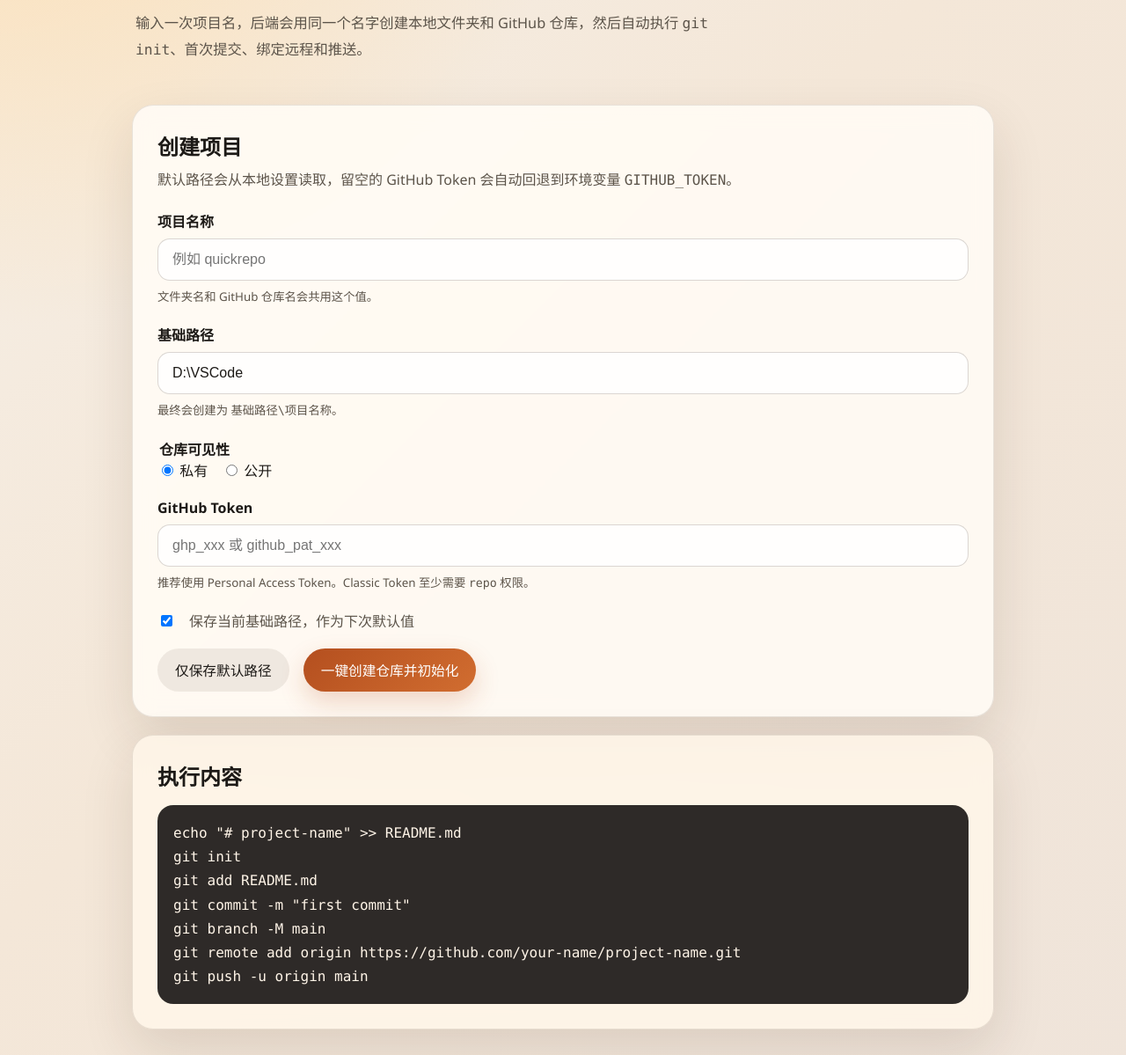
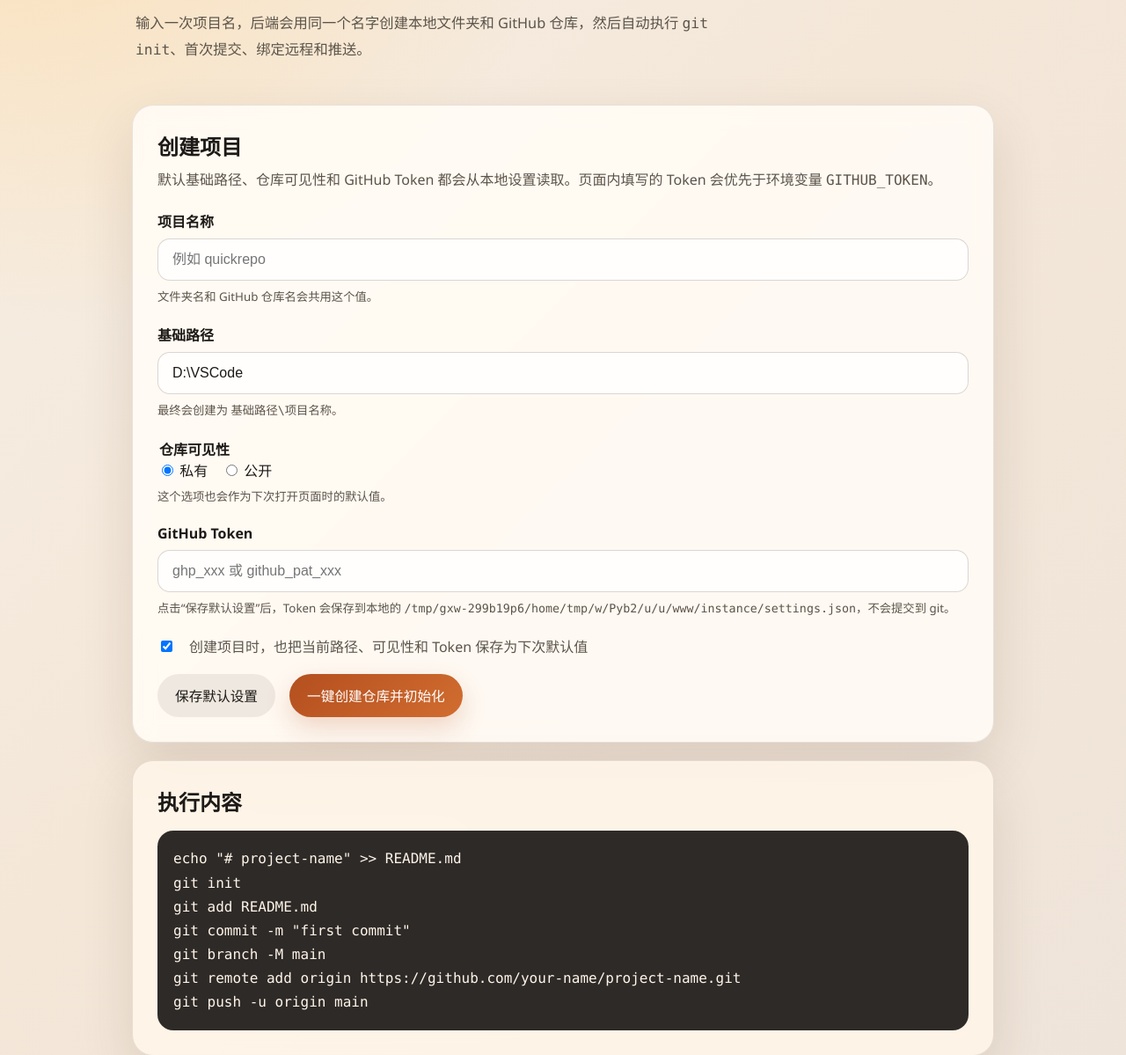
Before and after one commit to neosoob/quickrepo, a Flask app: page / in a window 1280 px wide. Shown: the part 314-1513 px from the top of the page at 88% size. Run offline with Flask 3, Linux system fonts and the light colour scheme.

Commit message:
Add settings persistence

```diff
--- a/app.py
+++ b/app.py
@@ -15,6 +15,11 @@ from flask import Flask, flash, redirect, render_template, request, session, url
 APP_ROOT = Path(__file__).resolve().parent
 DEFAULT_BASE_PATH = Path(r"D:\VSCode")
 SETTINGS_FILE = APP_ROOT / "instance" / "settings.json"
+DEFAULT_SETTINGS = {
+    "base_path": str(DEFAULT_BASE_PATH),
+    "visibility": "private",
+    "github_token": "",
+}
 SAFE_PROJECT_NAME = re.compile(r"^[A-Za-z0-9][A-Za-z0-9._-]{0,99}$")
 WINDOWS_RESERVED_NAMES = {
     "CON",
@@ -40,26 +45,46 @@ WINDOWS_RESERVED_NAMES = {
     "LPT8",
     "LPT9",
 }
+VALID_VISIBILITIES = {"private", "public"}
 
 app = Flask(__name__, instance_relative_config=True)
 app.config["SECRET_KEY"] = os.environ.get("FLASK_SECRET_KEY", "quickrepo-dev-secret")
 
 
 def load_settings() -> dict[str, str]:
+    settings = DEFAULT_SETTINGS.copy()
     if SETTINGS_FILE.exists():
         try:
-            return json.loads(SETTINGS_FILE.read_text(encoding="utf-8"))
-        except json.JSONDecodeError:
-            pass
-    return {"base_path": str(DEFAULT_BASE_PATH)}
+            payload = json.loads(SETTINGS_FILE.read_text(encoding="utf-8"))
+        except (json.JSONDecodeError, OSError):
+            payload = {}
+        if isinstance(payload, dict):
+            for key in settings:
+                value = payload.get(key)
+                if isinstance(value, str):
+                    settings[key] = value
+    if settings["visibility"] not in VALID_VISIBILITIES:
+        settings["visibility"] = DEFAULT_SETTINGS["visibility"]
+    return settings
 
 
-def save_settings(base_path: Path) -> None:
-    SETTINGS_FILE.parent.mkdir(parents=True, exist_ok=True)
-    SETTINGS_FILE.write_text(
-        json.dumps({"base_path": str(base_path)}, ensure_ascii=False, indent=2),
-        encoding="utf-8",
-    )
+def save_settings(base_path: Path, visibility: str, github_token: str) -> None:
+    try:
+        SETTINGS_FILE.parent.mkdir(parents=True, exist_ok=True)
+        SETTINGS_FILE.write_text(
+            json.dumps(
+                {
+                    "base_path": str(base_path),
+                    "visibility": visibility,
+                    "github_token": github_token,
+                },
+                ensure_ascii=False,
+                indent=2,
+            ),
+            encoding="utf-8",
+        )
+    except OSError as exc:
+        raise RuntimeError(f"默认设置保存失败：{exc}") from exc
 
 
 def normalize_base_path(raw_path: str) -> Path:
@@ -68,6 +93,13 @@ def normalize_base_path(raw_path: str) -> Path:
     if not base_path.is_absolute():
         raise ValueError(r"目录路径必须是绝对路径，例如 D:\VSCode")
     return base_path.resolve(strict=False)
+
+
+def normalize_visibility(raw_visibility: str) -> str:
+    visibility = (raw_visibility or DEFAULT_SETTINGS["visibility"]).strip().lower()
+    if visibility not in VALID_VISIBILITIES:
+        raise ValueError("仓库可见性只能是 private 或 public。")
+    return visibility
 
 
 def validate_project_name(project_name: str) -> str:
@@ -92,9 +124,10 @@ def render_home(
     settings = load_settings()
     defaults = {
         "project_name": "",
-        "base_path": settings.get("base_path", str(DEFAULT_BASE_PATH)),
-        "visibility": "private",
-        "save_base_path": "on",
+        "base_path": settings["base_path"],
+        "visibility": settings["visibility"],
+        "github_token": settings["github_token"],
+        "save_defaults": "on",
     }
     if form_data:
         defaults.update(form_data)
@@ -104,31 +137,36 @@ def render_home(
             form_data=defaults,
             result=result,
             environment_token=bool(os.environ.get("GITHUB_TOKEN")),
+            local_token=bool(settings["github_token"]),
+            settings_file=str(SETTINGS_FILE),
         ),
         status_code,
     )
 
 
 def ensure_project_folder(base_path: Path, project_name: str) -> Path:
-    if base_path.exists() and not base_path.is_dir():
-        raise RuntimeError("目标基础路径已存在，但不是文件夹。")
+    try:
+        if base_path.exists() and not base_path.is_dir():
+            raise RuntimeError("目标基础路径已存在，但不是文件夹。")
 
-    base_path.mkdir(parents=True, exist_ok=True)
-    project_dir = base_path / project_name
+        base_path.mkdir(parents=True, exist_ok=True)
+        project_dir = base_path / project_name
 
-    if project_dir.exists():
-        if not project_dir.is_dir():
-            raise RuntimeError("目标项目路径已存在，但不是文件夹。")
-        if any(project_dir.iterdir()):
-            raise RuntimeError("目标项目文件夹已存在且非空，请换一个名称或清空目录后再试。")
-    else:
-        project_dir.mkdir(parents=True, exist_ok=True)
+        if project_dir.exists():
+            if not project_dir.is_dir():
+                raise RuntimeError("目标项目路径已存在，但不是文件夹。")
+            if any(project_dir.iterdir()):
+                raise RuntimeError("目标项目文件夹已存在且非空，请换一个名称或清空目录后再试。")
+        else:
+            project_dir.mkdir(parents=True, exist_ok=True)
 
-    readme_path = project_dir / "README.md"
-    if not readme_path.exists():
-        readme_path.write_text(f"# {project_name}\n", encoding="utf-8")
+        readme_path = project_dir / "README.md"
+        if not readme_path.exists():
+            readme_path.write_text(f"# {project_name}\n", encoding="utf-8")
 
-    return project_dir
+        return project_dir
+    except OSError as exc:
+        raise RuntimeError(f"无法创建本地项目目录：{exc}") from exc
 
 
 def run_git_command(args: list[str], cwd: Path) -> None:
@@ -249,17 +287,24 @@ def index():
 @app.post("/save-settings")
 def save_settings_route():
     base_path_raw = request.form.get("base_path", "")
+    visibility_raw = request.form.get("visibility", DEFAULT_SETTINGS["visibility"])
+    github_token = request.form.get("github_token", "").strip()
+    form_data = {
+        "base_path": base_path_raw,
+        "visibility": visibility_raw,
+        "github_token": github_token,
+        "save_defaults": request.form.get("save_defaults", "on"),
+    }
+
     try:
         base_path = normalize_base_path(base_path_raw)
-        save_settings(base_path)
+        visibility = normalize_visibility(visibility_raw)
+        save_settings(base_path, visibility, github_token)
     except (ValueError, RuntimeError) as exc:
         flash(str(exc), "error")
-        return render_home(
-            form_data={"base_path": base_path_raw},
-            status_code=400,
-        )
+        return render_home(form_data=form_data, status_code=400)
 
-    flash(f"默认路径已保存为：{base_path}", "success")
+    flash("默认设置已保存：基础路径、仓库可见性和 GitHub Token。", "success")
     return redirect(url_for("index"))
 
 
@@ -267,15 +312,17 @@ def save_settings_route():
 def create_project():
     project_name_raw = request.form.get("project_name", "")
     base_path_raw = request.form.get("base_path", "")
-    visibility = request.form.get("visibility", "private")
-    save_base_path_flag = request.form.get("save_base_path") == "on"
-    token = request.form.get("github_token", "").strip() or os.environ.get("GITHUB_TOKEN", "").strip()
+    visibility_raw = request.form.get("visibility", DEFAULT_SETTINGS["visibility"])
+    github_token = request.form.get("github_token", "").strip()
+    save_defaults_flag = request.form.get("save_defaults") == "on"
+    token = github_token or os.environ.get("GITHUB_TOKEN", "").strip()
 
     form_data = {
         "project_name": project_name_raw,
         "base_path": base_path_raw,
-        "visibility": visibility,
-        "save_base_path": "on" if save_base_path_flag else "",
+        "visibility": visibility_raw,
+        "github_token": github_token,
+        "save_defaults": "on" if save_defaults_flag else "",
     }
 
     if not token:
@@ -288,6 +335,11 @@ def create_project():
     try:
         project_name = validate_project_name(project_name_raw)
         base_path = normalize_base_path(base_path_raw)
+        visibility = normalize_visibility(visibility_raw)
+
+        if save_defaults_flag:
+            save_settings(base_path, visibility, github_token)
+
         project_dir = ensure_project_folder(base_path, project_name)
         initialize_local_repository(project_dir)
         local_ready = True
@@ -299,9 +351,6 @@ def create_project():
         )
         remote_ready = True
         push_to_remote(project_dir, repository["clone_url"], token)
-
-        if save_base_path_flag:
-            save_settings(base_path)
 
         session["last_result"] = {
             "project_name": project_name,
--- a/templates/index.html
+++ b/templates/index.html
@@ -21,11 +21,16 @@
             <div class="panel-head">
                 <div>
                     <h2>创建项目</h2>
-                    <p>默认路径会从本地设置读取，留空的 GitHub Token 会自动回退到环境变量 <code>GITHUB_TOKEN</code>。</p>
+                    <p>默认基础路径、仓库可见性和 GitHub Token 都会从本地设置读取。页面内填写的 Token 会优先于环境变量 <code>GITHUB_TOKEN</code>。</p>
                 </div>
-                {% if environment_token %}
-                <span class="token-badge">已检测到环境变量 Token</span>
-                {% endif %}
+                <div class="radio-row">
+                    {% if local_token %}
+                    <span class="token-badge">已保存本地 Token</span>
+                    {% endif %}
+                    {% if environment_token %}
+                    <span class="token-badge">已检测到环境变量 Token</span>
+                    {% endif %}
+                </div>
             </div>
 
             {% with messages = get_flashed_messages(with_categories=true) %}
@@ -96,6 +101,7 @@
                             公开
                         </label>
                     </div>
+                    <small>这个选项也会作为下次打开页面时的默认值。</small>
                 </fieldset>
 
                 <label class="field">
@@ -103,20 +109,21 @@
                     <input
                         type="password"
                         name="github_token"
+                        value="{{ form_data.github_token }}"
                         placeholder="ghp_xxx 或 github_pat_xxx"
                         autocomplete="off"
                     >
-                    <small>推荐使用 Personal Access Token。Classic Token 至少需要 <code>repo</code> 权限。</small>
+                    <small>点击“保存默认设置”后，Token 会保存到本地的 <code>{{ settings_file }}</code>，不会提交到 git。</small>
                 </label>
 
                 <label class="checkbox-row">
-                    <input type="checkbox" name="save_base_path" {% if form_data.save_base_path %}checked{% endif %}>
-                    保存当前基础路径，作为下次默认值
+                    <input type="checkbox" name="save_defaults" {% if form_data.save_defaults %}checked{% endif %}>
+                    创建项目时，也把当前路径、可见性和 Token 保存为下次默认值
                 </label>
 
                 <div class="button-row">
                     <button class="button button-secondary" type="submit" formaction="{{ url_for('save_settings_route') }}" formnovalidate>
-                        仅保存默认路径
+                        保存默认设置
                     </button>
                     <button class="button button-primary" type="submit">
                         一键创建仓库并初始化
```
Also changed, not shown: README.md.
